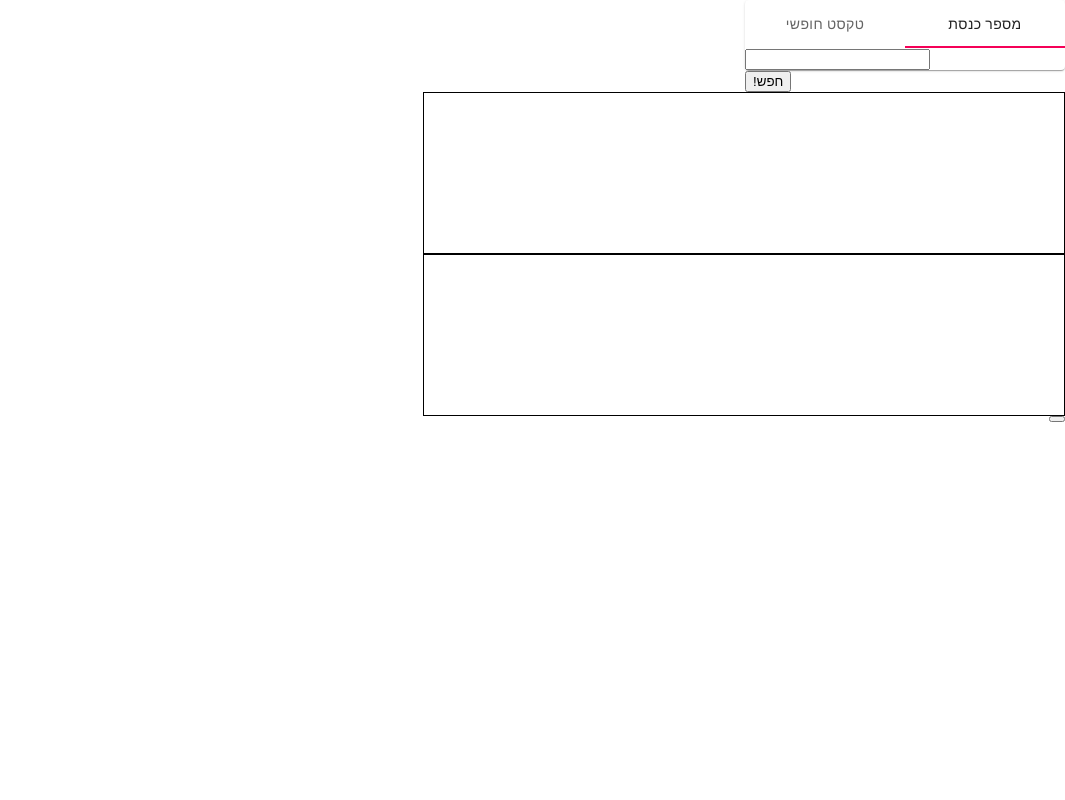
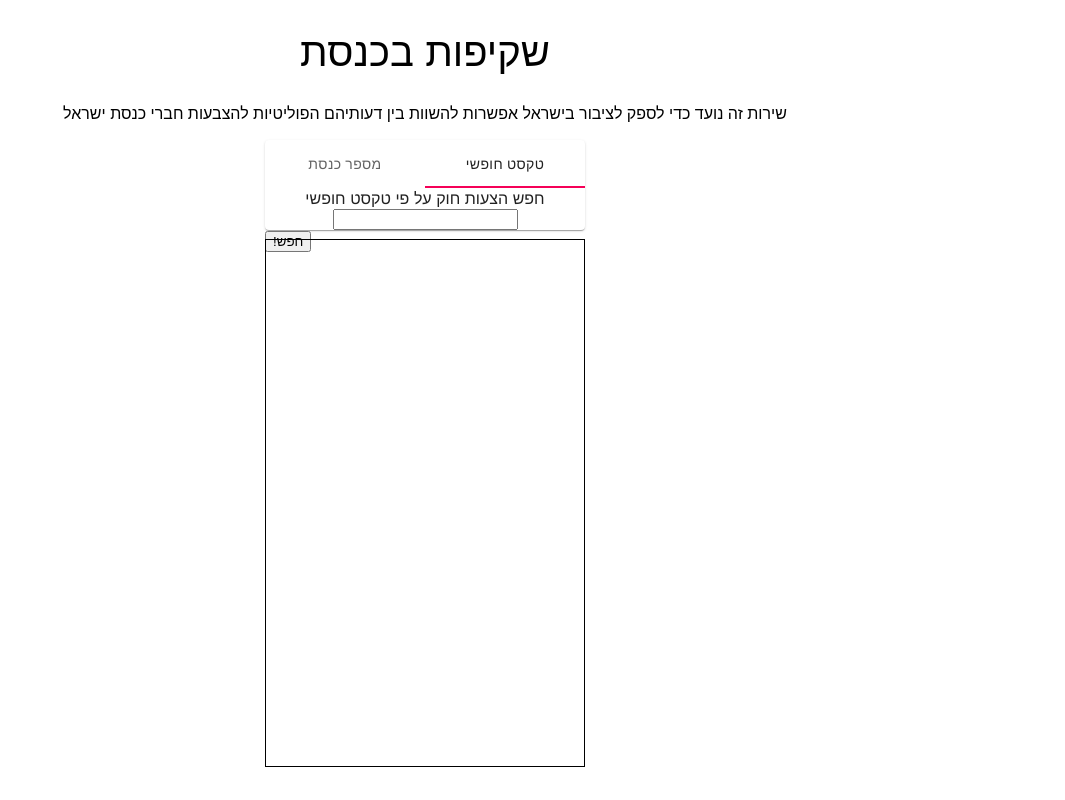
Before and after one commit to Political-Transparency/political-transparency, a React (Create React App) app in the folder client/: page / in a window 1280 px wide. Shown: the whole page, without its empty margins (215-1280 px from the left). Built offline with nearby package versions, Linux system fonts and the light colour scheme.

Commit message:
🚧table

```diff
--- /dev/null
+++ b/client/src/common/BillsTable.jsx
@@ -0,0 +1,40 @@
+import styled from "styled-components";
+
+const BillsTable = (props) => {
+  const { headers, data } = props;
+  return (
+    <TableContainer>
+      <tbody>
+        {data.map((val, index) => (
+          <TableRow key={index}>
+            <BillContent>{val}</BillContent>
+
+            <button>{"delete"}</button>
+          </TableRow>
+        ))}
+      </tbody>
+    </TableContainer>
+  );
+};
+
+const TableContainer = styled.table`
+  border: 1px solid black;
+  width: 100%;
+`;
+
+const TableRow = styled.tr`
+  display: flex;
+  flex-direction: row-reverse;
+  gap: 10px;
+`;
+
+const BillContent = styled.td`
+  text-align: end;
+  border-bottom: 1px solid black;
+  white-space: nowrap;
+  overflow: hidden;
+  text-overflow: ellipsis;
+  width: 400px; /* adjust as needed */
+`;
+
+export default BillsTable;
--- a/client/src/pages/BillsSelection.jsx
+++ b/client/src/pages/BillsSelection.jsx
@@ -1,28 +1,58 @@
-import styled from 'styled-components';
-import MyTabs from './TabsCard';
-
+import styled from "styled-components";
+import MyTabs from "./TabsCard";
+import { useState } from "react";
+import BillsTable from "../common/BillsTable";
 
 const BillsSelection = () => {
+  const [currentChosenBill, setCurrentChosenBill] = useState("");
+  const handleInputChange = (e) => {
+    console.log(e.target.value);
+    setCurrentChosenBill(e.target.value);
+  };
   const tabsHeaders = [
-        { title: 'טקסט חופשי', content: <input></input> },
-        { title: 'מספר כנסת', content: <input type='number'></input> },
+    {
+      title: "מספר כנסת",
+      description: "חפש הצעות חוק המשוייכות לכנסת מסויימת",
+      content: <input type="number"></input>,
+    },
+    {
+      title: "טקסט חופשי",
+      description: "חפש הצעות חוק על פי טקסט חופשי",
+      content: (
+        <input value={currentChosenBill} onChange={handleInputChange}></input>
+      ),
+    },
   ];
+  const [tableData, setTableData] = useState([]);
 
+  const tableHeaders = ["הצבעתך", "הצעת חוק", "מספר"];
+  const header = "שקיפות בכנסת";
+  const hint =
+    "שירות זה נועד כדי לספק לציבור בישראל אפשרות להשוות בין דעותיהם הפוליטיות להצבעות חברי כנסת ישראל";
+
+  const searchBillHandler = () => {
+    console.log(currentChosenBill);
+    setTableData((prevData) => [...prevData, currentChosenBill]);
+  };
 
   return (
     <BillsSelectionWrapper>
-            <div>
-                <div>
-                <MyTabs tabsHeaders={tabsHeaders}/>
-                </div>
+      <HeadersWrapper>
+        <Header>{header}</Header>
+        <Hint>{hint}</Hint>
+      </HeadersWrapper>
+      <FormContainer>
+        <BillsSelectionContainer>
+          <MyTabs tabsHeaders={tabsHeaders} />
+          <button onClick={searchBillHandler}>!חפש</button>
+        </BillsSelectionContainer>
 
-                <button>!חפש</button>
-            </div>
-            <Rectangle />
-            <Rectangle />
-            <button></button>
+        <BillsTableContainer>
+          <BillsTable headers={tableHeaders} data={tableData} />
+        </BillsTableContainer>
+      </FormContainer>
     </BillsSelectionWrapper>
-    )
+  );
 };
 
 export default BillsSelection;
@@ -30,12 +60,49 @@ export default BillsSelection;
 const BillsSelectionWrapper = styled.div`
   display: flex;
   flex-direction: column;
-    align-items: flex-end;
   height: 100%;
+  gap: 30px;
 `;
 
-const Rectangle = styled.div`
-    width: 50%;
-    height: 20%;
-    border: 1px solid black;
+const HeadersWrapper = styled.div`
+  display: flex;
+  flex-direction: column;
+  align-items: center;
+  height: 10%;
+  width: 100%;
+  margin-top: 30px;
+  gap: 30px;
 `;
+
+const Header = styled.div`
+  font-family: Open Sans;
+  align-self: center;
+  font-weight: 400;
+  font-size: 40px;
+  font-family: Poppins, sans-serif;
+`;
+
+const Hint = styled.header`
+  font-size: 16px;
+  font-weight: 500;
+  font-family: Poppins, sans-serif;
+`;
+
+const FormContainer = styled.div`
+  display: flex;
+  flex-direction: column;
+  align-items: center;
+  width: 100%;
+  height: 90%;
+`;
+
+const BillsSelectionContainer = styled.div`
+  height: 15%;
+`;
+
+const BillsTableContainer = styled.div`
+  display: flex;
+  width: 25%;
+  height: 80%;
+  overflow: scroll;
+`;
--- a/client/src/pages/TabsCard.jsx
+++ b/client/src/pages/TabsCard.jsx
@@ -1,5 +1,6 @@
 import React, { useState } from "react";
 import { Tabs, Tab, Paper } from "@material-ui/core";
+import styled from "styled-components";
 
 const TabsCard = (props) => {
   const { tabsHeaders } = props;
@@ -13,14 +14,20 @@ const TabsCard = (props) => {
     <Paper>
       <Tabs value={activeTab} onChange={handleTabChange}>
         {tabsHeaders.map((tab, index) => (
-
-            <Tab key={index} label={tab.title}></Tab>
-
+          <Tab key={index} label={tab.title}></Tab>
         ))}
       </Tabs>
-      <div>{tabsHeaders[activeTab].content}</div>
+      <TabContentWrapper>
+        <div>{tabsHeaders[activeTab].description}</div>
+        <div>{tabsHeaders[activeTab].content}</div>
+      </TabContentWrapper>
     </Paper>
   );
 };
 
+const TabContentWrapper = styled.div`
+  display: flex;
+  flex-direction: column;
+  align-items: center;
+`;
 export default TabsCard;
```
Lines whose indentation alone changed are shown as unchanged.
